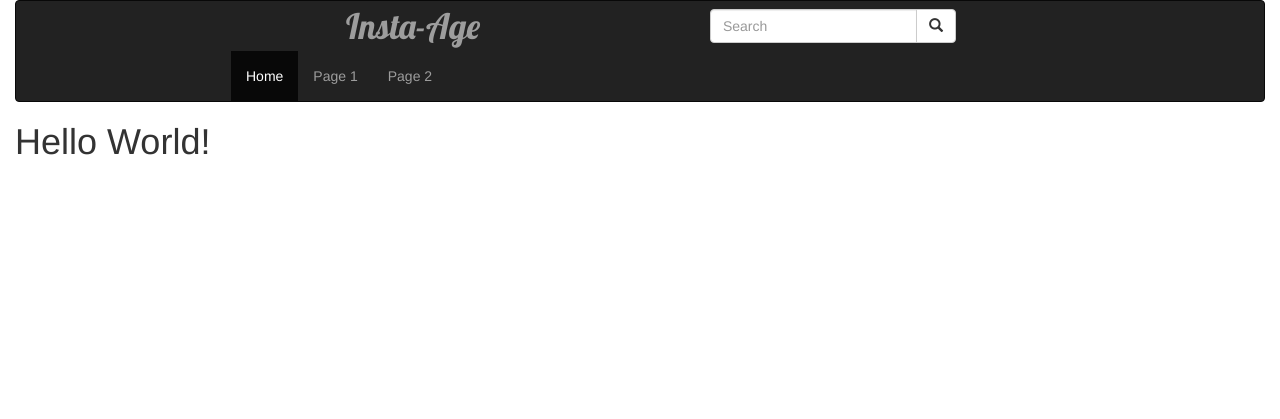
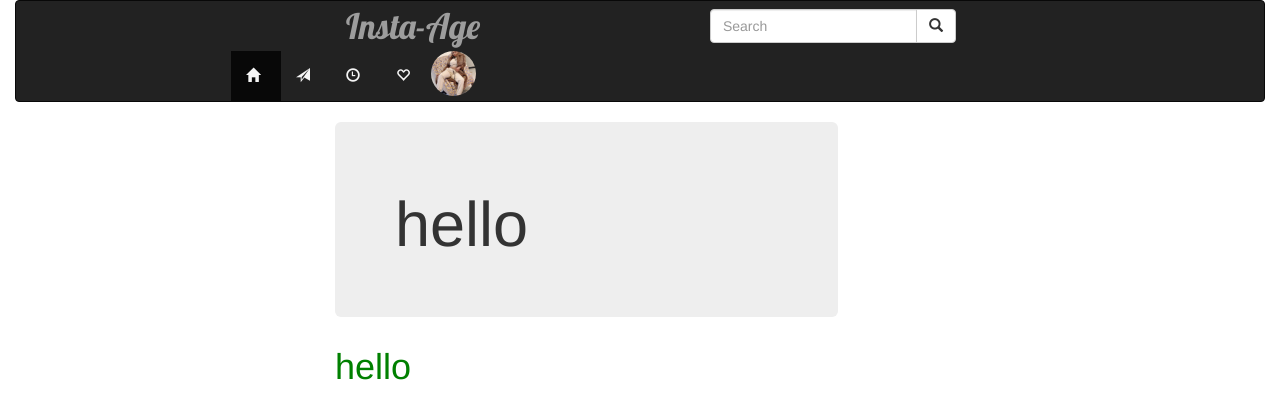
Before and after one commit to Samfan01/instagram, a Django app: page / in a window 1280 px wide. Shown: the top 419 px of the page. Run offline with Django 3.2, Linux system fonts and the light colour scheme; some libraries are stand-ins or nearby versions.

Commit message:
added style to the navbar to have the profile image

```diff
--- a/insta/templates/base.html
+++ b/insta/templates/base.html
@@ -1,4 +1,5 @@
 {% load bootstrap3 %}
+{% load static %}
 <!DOCTYPE html>
 <html lang="en">
 
--- a/insta/templates/home.html
+++ b/insta/templates/home.html
@@ -1,8 +1,31 @@
 {% extends 'base.html' %}
 {% load bootstrap3 %}
+{% load static %}
 
 {% block content%}
 {{block.super}}
 {% include 'navbar.html' %}
-<h1>Hello World!</h1>
+
+{% block styles %}
+{% bootstrap_css %}
+<link rel="stylesheet" href="{% static 'css/home.css' %}">
+<link rel="preconnect" href="https://fonts.gstatic.com">
+<link href="https://fonts.googleapis.com/css2?family=Lobster&display=swap" rel="stylesheet">
+<link rel="stylesheet" href="https://cdn.jsdelivr.net/npm/bootstrap-icons@1.4.0/font/bootstrap-icons.css">
+
+{% endblock %}
+
+
+
+<div class="row">
+    <div class="col-md-3"></div>
+    <div class="col-md-5">
+        <div class="jumbotron">
+            <h1>hello</h1>
+        </div>
+        <h1>hello</h1>
+    </div>
+    <div class="col-md-4"></div>
+
+</div>
     {% endblock %}
--- a/insta/templates/navbar.html
+++ b/insta/templates/navbar.html
@@ -1,10 +1,12 @@
 {% load bootstrap3 %}
-
+{% load static %}
 
 {% block styles %}
 {% bootstrap_css %}
+<link rel="stylesheet" href="{% static 'css/navbar.css' %}">
 <link rel="preconnect" href="https://fonts.gstatic.com">
 <link href="https://fonts.googleapis.com/css2?family=Lobster&display=swap" rel="stylesheet">
+<link rel="stylesheet" href="https://cdn.jsdelivr.net/npm/bootstrap-icons@1.4.0/font/bootstrap-icons.css">
 {% endblock %}
 
 <nav class="navbar navbar-inverse">
@@ -23,10 +25,12 @@
                 </div>
             </div>
         </form>
-        <ul class="nav navbar-nav" style="margin-left: 200px;">
-            <li class="active"><a href="#">Home</a></li>
-            <li><a href="#">Page 1</a></li>
-            <li><a href="#">Page 2</a></li>
+        <ul class="nav navbar-nav" style="margin-left: 200px;" >
+            <li class="active" ><a href="#" id="icon"><span class="glyphicon glyphicon-home"></span></a></li>
+            <li ><a href="#" id="icon"><span class="glyphicon  glyphicon-send glyphicon-lg"></span></a></li>
+            <li ><a href="#" id="icon"><span class="glyphicon glyphicon-time"></span></a></li>
+            <li ><a href="#" id="icon"><span class="glyphicon glyphicon-heart-empty"></span></a></li>
+            <img src="/static/images/Facebook (5).jpg" alt="" id="prof">
         </ul>
     </div>
 </nav>
--- a/instage/settings.py
+++ b/instage/settings.py
@@ -11,6 +11,7 @@ https://docs.djangoproject.com/en/3.1/ref/settings/
 """
 
 from pathlib import Path
+import os
 
 # Build paths inside the project like this: BASE_DIR / 'subdir'.
 BASE_DIR = Path(__file__).resolve().parent.parent
@@ -119,4 +120,8 @@ USE_TZ = True
 # Static files (CSS, JavaScript, Images)
 # https://docs.djangoproject.com/en/3.1/howto/static-files/
 
+
 STATIC_URL = '/static/'
+STATICFILES_DIRS = [
+    os.path.join(BASE_DIR, "static"),
+]
--- /dev/null
+++ b/static/css/home.css
@@ -0,0 +1,3 @@
+h1{
+    color: green;
+}
--- /dev/null
+++ b/static/css/navbar.css
@@ -0,0 +1,10 @@
+#prof{
+    border-radius: 100%;
+    height: 45px;
+    width: 45px;
+}
+#icon{
+    color: whitesmoke;
+    height: 50px;
+    width: 50px;
+}
```
Also changed, not shown: static/images/Facebook (5).jpg (added).
